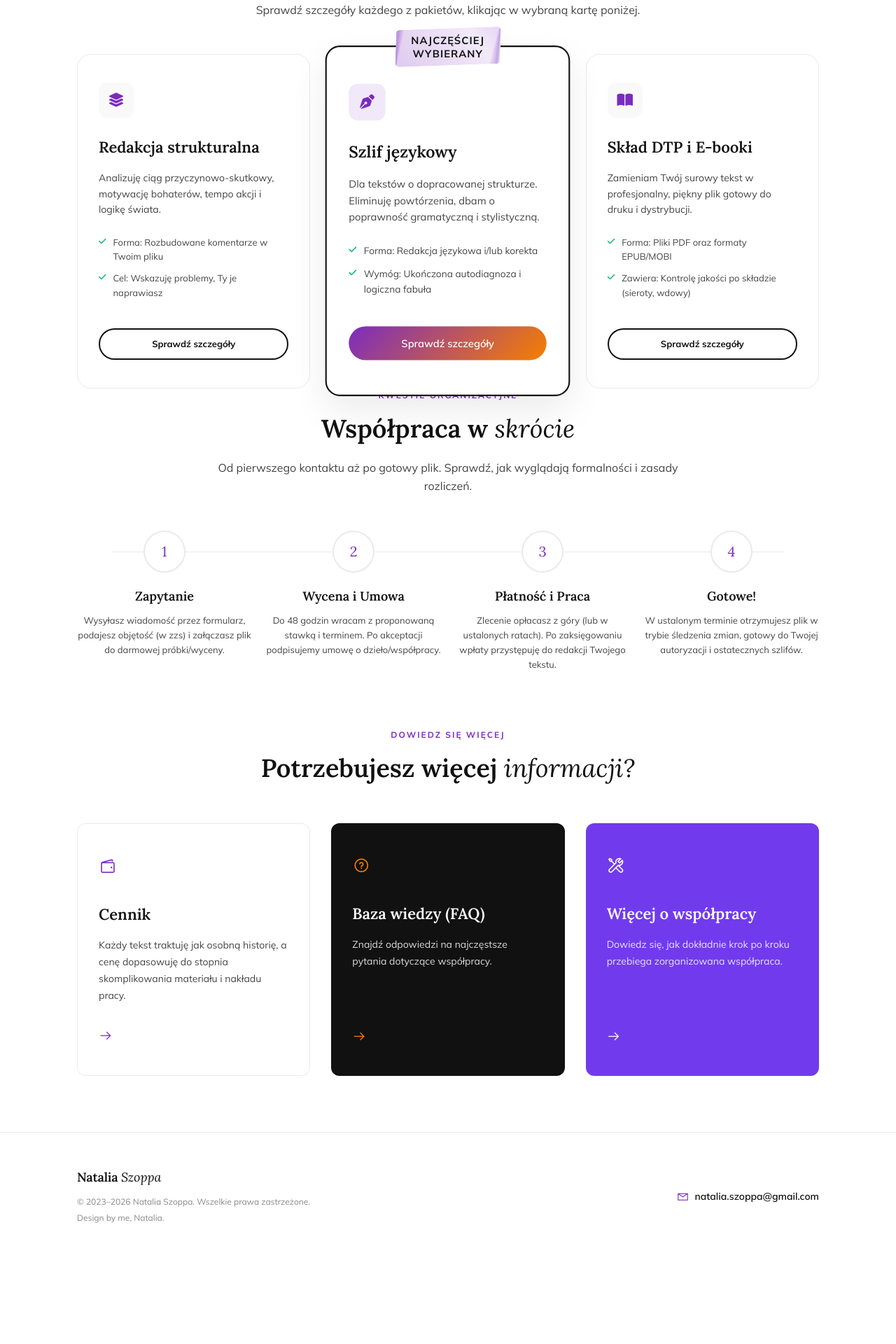
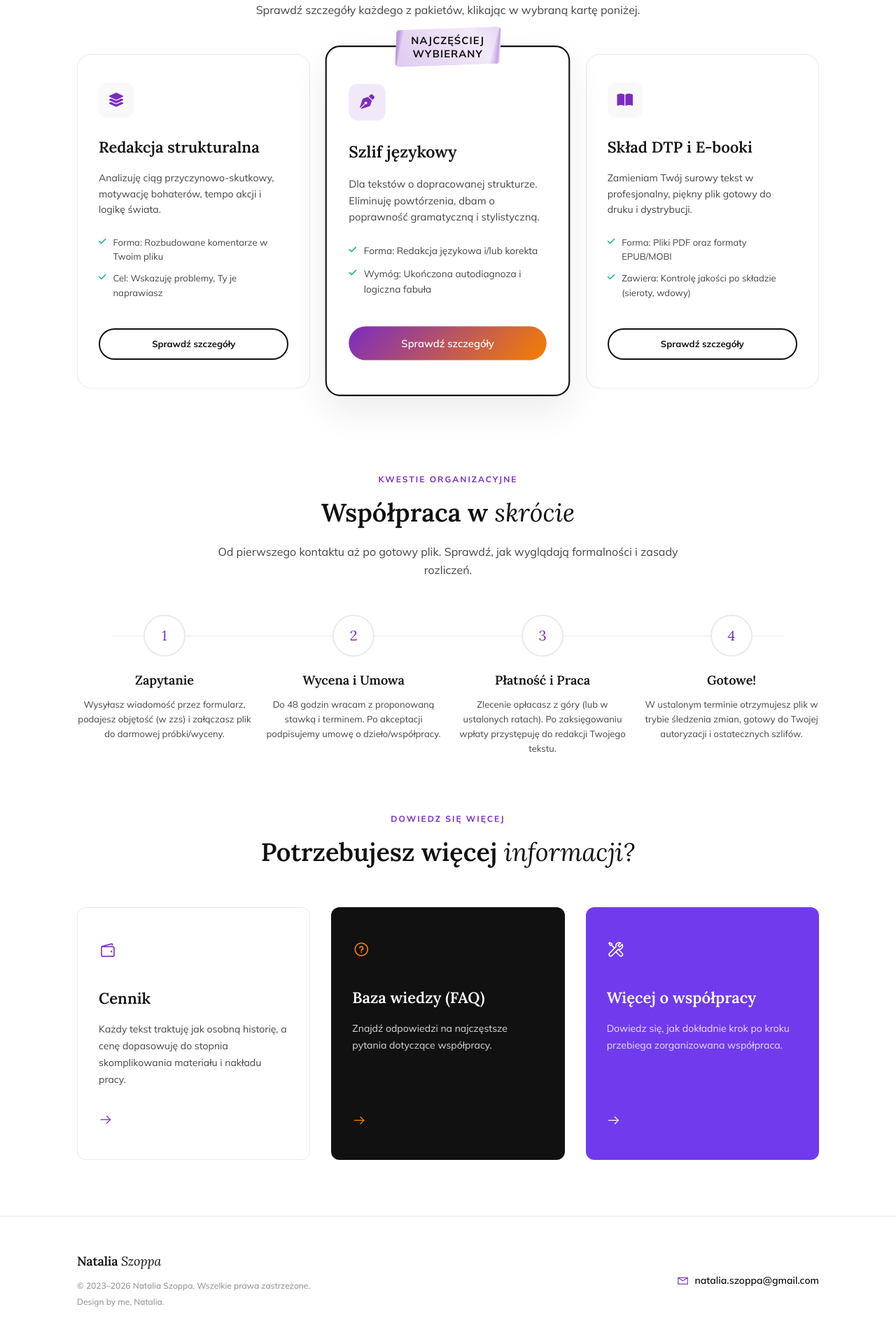
Before and after one commit to Bonnie00726/nataliaszoppa, a Jekyll site: the page built from oferta.html, in a window 1280 px wide. Shown: the part 3409-5329 px from the top of the page at 70% size. Built offline with Jekyll 4.4.1, drawn with Linux system fonts in a browser that asks for light colours; before the commit the page ends 5209 px from its top, so only the background shows below that.

Commit message:
Update oferta.html

```diff
--- a/oferta.html
+++ b/oferta.html
@@ -350,7 +350,7 @@ title: Oferta - Zobacz, jak mogę Ci pomóc
         </div>
     </section>
 
-    <section>
+  <section style="padding-top: 80px; margin-top: 40px;">
         <div class="section-header">
             <span class="section-subtitle">Kwestie organizacyjne</span>
             <h2>Współpraca w <i>skrócie</i></h2>
```
